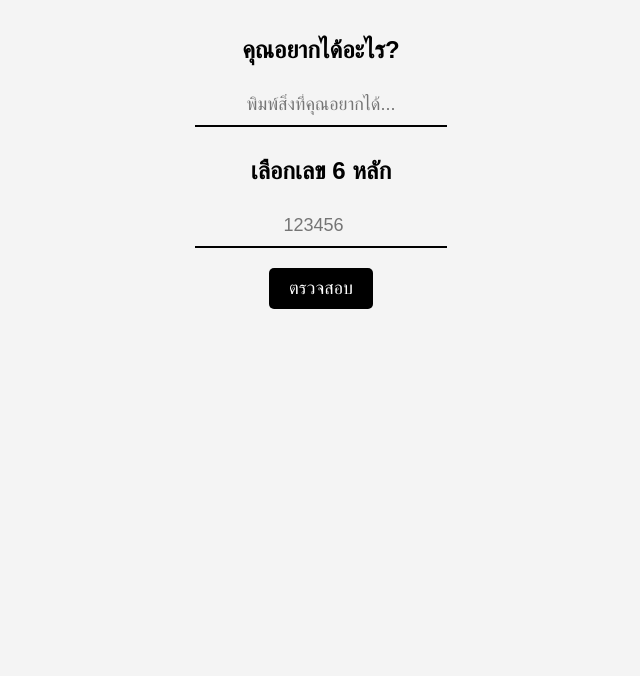
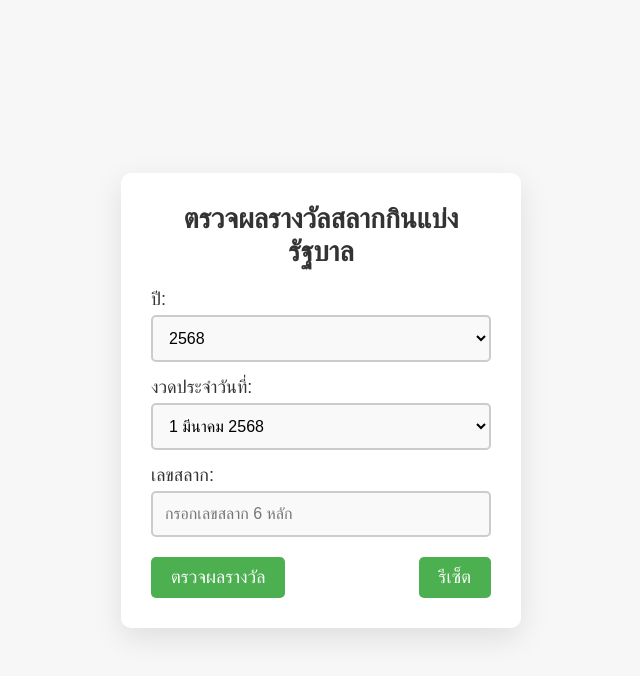
Before and after one commit to gusprada/Bitoeyselff, a plain HTML site: page index.html in a window 1280 px wide. Shown: the whole page, without its empty margins (319-959 px from the left). Drawn offline with Linux system fonts and the light colour scheme.

Commit message:
index.html

```diff
--- a/index.html
+++ b/index.html
@@ -3,107 +3,49 @@
 <head>
     <meta charset="UTF-8">
     <meta name="viewport" content="width=device-width, initial-scale=1.0">
-    <title>ความอยากได้อยากมี | Human Desire</title>
-    <style>
-        body {
-            font-family: Arial, sans-serif;
-            text-align: center;
-            background: #f4f4f4;
-            margin: 0;
-            padding: 20px;
-        }
-        h1, h2 {
-            font-size: 24px;
-            margin-bottom: 10px;
-        }
-        input, button {
-            font-size: 18px;
-            padding: 10px;
-            margin: 10px;
-            border: none;
-            border-bottom: 2px solid black;
-            background: none;
-            outline: none;
-            text-align: center;
-        }
-        button {
-            cursor: pointer;
-            border-bottom: none;
-            background: black;
-            color: white;
-            padding: 10px 20px;
-            border-radius: 5px;
-        }
-        .result {
-            margin-top: 20px;
-            font-size: 20px;
-            font-weight: bold;
-            color: red;
-        }
-        .language-switch {
-            position: absolute;
-            top: 10px;
-            right: 10px;
-            cursor: pointer;
-            font-size: 14px;
-            background: none;
-            border: none;
-            text-decoration: underline;
-        }
-    </style>
+    <title>ตรวจผลรางวัลสลากกินแบ่งรัฐบาล</title>
+    <link rel="stylesheet" href="style.css">
 </head>
 <body>
+    <div class="container">
+        <h1>ตรวจผลรางวัลสลากกินแบ่งรัฐบาล</h1>
 
-    <button class="language-switch" onclick="toggleLanguage()">EN</button>
+        <div class="form-group">
+            <label for="year">ปี:</label>
+            <select id="year">
+                <option value="2568">2568</option>
+                <option value="2569">2569</option>
+                <option value="2570">2570</option>
+            </select>
+        </div>
 
-    <h1 id="title">คุณอยากได้อะไร?</h1>
-    <input type="text" id="wish" placeholder="พิมพ์สิ่งที่คุณอยากได้..." maxlength="50">
+        <div class="form-group">
+            <label for="drawDate">งวดประจำวันที่:</label>
+            <select id="drawDate">
+                <option value="1 มีนาคม 2568">1 มีนาคม 2568</option>
+                <option value="16 มีนาคม 2568">16 มีนาคม 2568</option>
+                <option value="1 เมษายน 2568">1 เมษายน 2568</option>
+            </select>
+        </div>
 
-    <h2 id="numberPrompt">เลือกเลข 6 หลัก</h2>
-    <input type="number" id="lotto" placeholder="123456" maxlength="6">
-    <br>
-    <button onclick="checkLotto()" id="checkButton">ตรวจสอบ</button>
+        <div class="form-group">
+            <label for="lotto">เลขสลาก:</label>
+            <input type="text" id="lotto" maxlength="6" placeholder="กรอกเลขสลาก 6 หลัก">
+        </div>
 
-    <div class="result" id="result"></div>
+        <div class="buttons">
+            <button onclick="checkResults()">ตรวจผลรางวัล</button>
+            <button onclick="resetForm()">รีเซ็ต</button>
+        </div>
+    </div>
 
-    <script>
-        let language = "th"; // ค่าเริ่มต้นเป็นภาษาไทย
+    <div class="result-container" id="result-container">
+        <div class="result-popup" id="result-popup">
+            <div class="result-message" id="result"></div>
+            <button class="close-btn" onclick="closePopup()">ปิด</button>
+        </div>
+    </div>
 
-        function toggleLanguage() {
-            language = (language === "th") ? "en" : "th";
-            document.querySelector(".language-switch").textContent = (language === "th") ? "EN" : "TH";
-
-            document.getElementById("title").textContent = (language === "th") ? "คุณอยากได้อะไร?" : "What do you desire?";
-            document.getElementById("wish").placeholder = (language === "th") ? "พิมพ์สิ่งที่คุณอยากได้..." : "Type what you want...";
-            document.getElementById("numberPrompt").textContent = (language === "th") ? "เลือกเลข 6 หลัก" : "Choose a 6-digit number";
-            document.getElementById("lotto").placeholder = "123456";
-            document.getElementById("checkButton").textContent = (language === "th") ? "ตรวจสอบ" : "Check";
-            document.getElementById("result").textContent = ""; // เคลียร์ข้อความผลลัพธ์
-        }
-
-        function checkLotto() {
-            let wish = document.getElementById("wish").value.trim();
-            let userNumber = document.getElementById("lotto").value;
-            let randomNumber = Math.floor(100000 + Math.random() * 900000);
-            let resultText = "";
-
-            if (!wish) {
-                resultText = (language === "th") ? "คุณต้องบอกก่อนว่าอยากได้อะไร" : "You need to tell us what you desire.";
-            } else if (userNumber.length !== 6) {
-                resultText = (language === "th") ? "กรุณากรอกเลข 6 หลักให้ครบ" : "Please enter a full 6-digit number.";
-            } else if (parseInt(userNumber) === randomNumber) {
-                resultText = (language === "th")
-                    ? `ยินดีด้วย! คุณได้ "${wish}" แล้ว! 🎉`
-                    : `Congratulations! You got "${wish}" 🎉`;
-            } else {
-                resultText = (language === "th")
-                    ? `น่าเสียดาย... พลาดไปนิดเดียว เลขที่ออกคือ ${randomNumber} 😢<br>ลองอีกครั้งสิ โอกาสหน้าอาจเป็นของคุณ`
-                    : `So close... The winning number was ${randomNumber} 😢<br>Try again, maybe next time it's yours.`;
-            }
-
-            document.getElementById("result").innerHTML = resultText;
-        }
-    </script>
-
+    <script src="script.js"></script>
 </body>
 </html>
```
